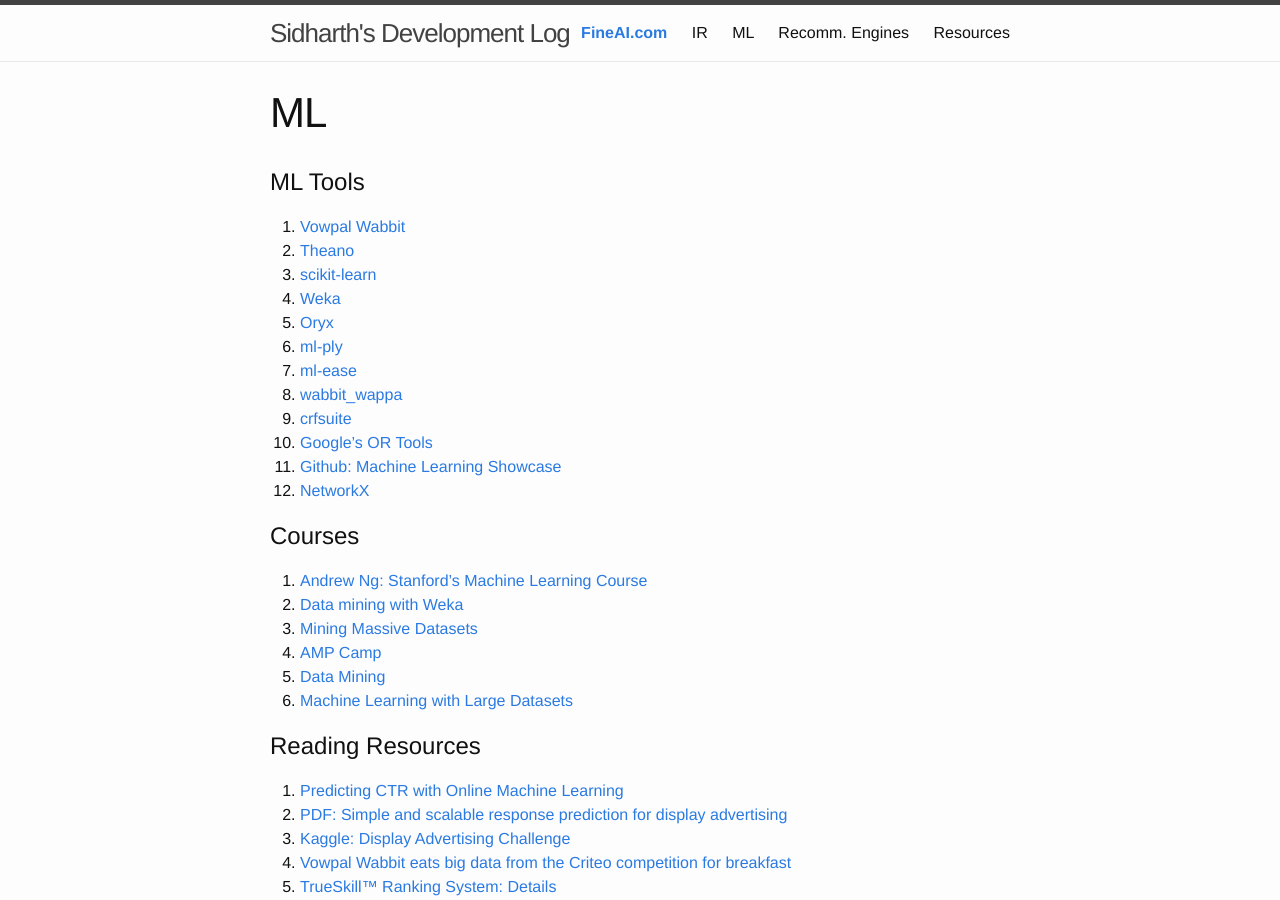
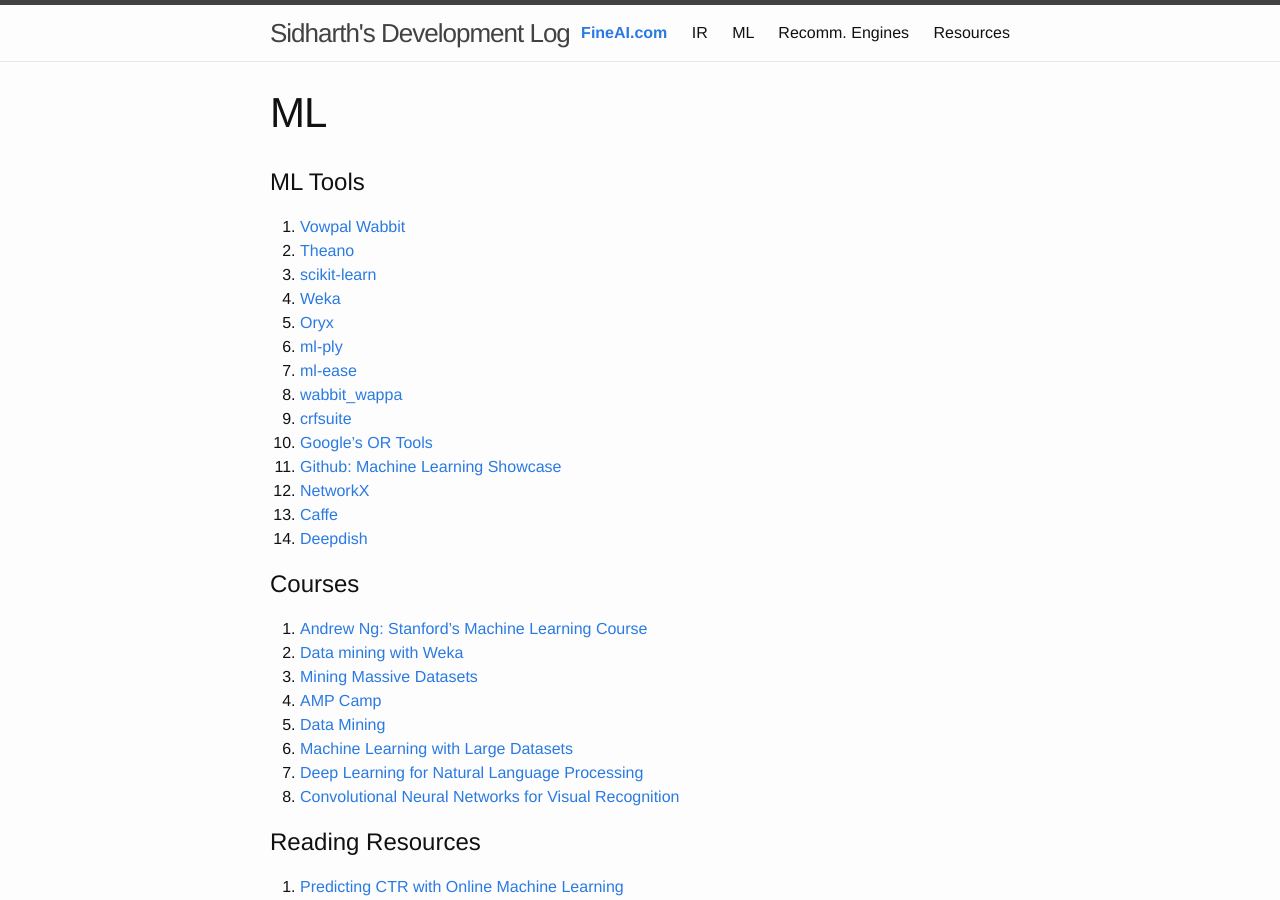
Before and after one commit to sidharthshah/sidharthshah.github.com, a Jekyll site: the page built from machine-learning.md, in a window 1280 px wide and 900 px high. Built offline with Jekyll 4.4.1, drawn with Linux system fonts in a browser that asks for light colours.

Commit message:
added links

```diff
--- a/machine-learning.md
+++ b/machine-learning.md
@@ -18,6 +18,9 @@
 10. [Google's OR Tools](https://developers.google.com/optimization/docs/installing)
 11. [Github: Machine Learning Showcase](https://github.com/showcases/machine-learning?utm_content=bufferd51bb&utm_medium=social&utm_source=twitter.com&utm_campaign=buffer)
 12. [NetworkX](https://networkx.github.io/documentation/latest/reference/algorithms.html)
+13. [Caffe](http://caffe.berkeleyvision.org/)
+14. [Deepdish](http://deepdish.io/)
+
 
 Courses
 =======
@@ -27,7 +30,8 @@
 4. [AMP Camp](http://ampcamp.berkeley.edu)
 5. [Data Mining](http://www.cs.utah.edu/~jeffp/teaching/cs5140.html)
 6. [Machine Learning with Large Datasets](http://curtis.ml.cmu.edu/w/courses/index.php/Machine_Learning_with_Large_Datasets_10-605_in_Spring_2014)
-
+7. [Deep Learning for Natural Language Processing](http://cs224d.stanford.edu/syllabus.html)
+8. [Convolutional Neural Networks for Visual Recognition](http://cs231n.stanford.edu/)
 
 Reading Resources
 =================
```
Also changed, not shown: information-retrieval.md (+2 -0 lines).
